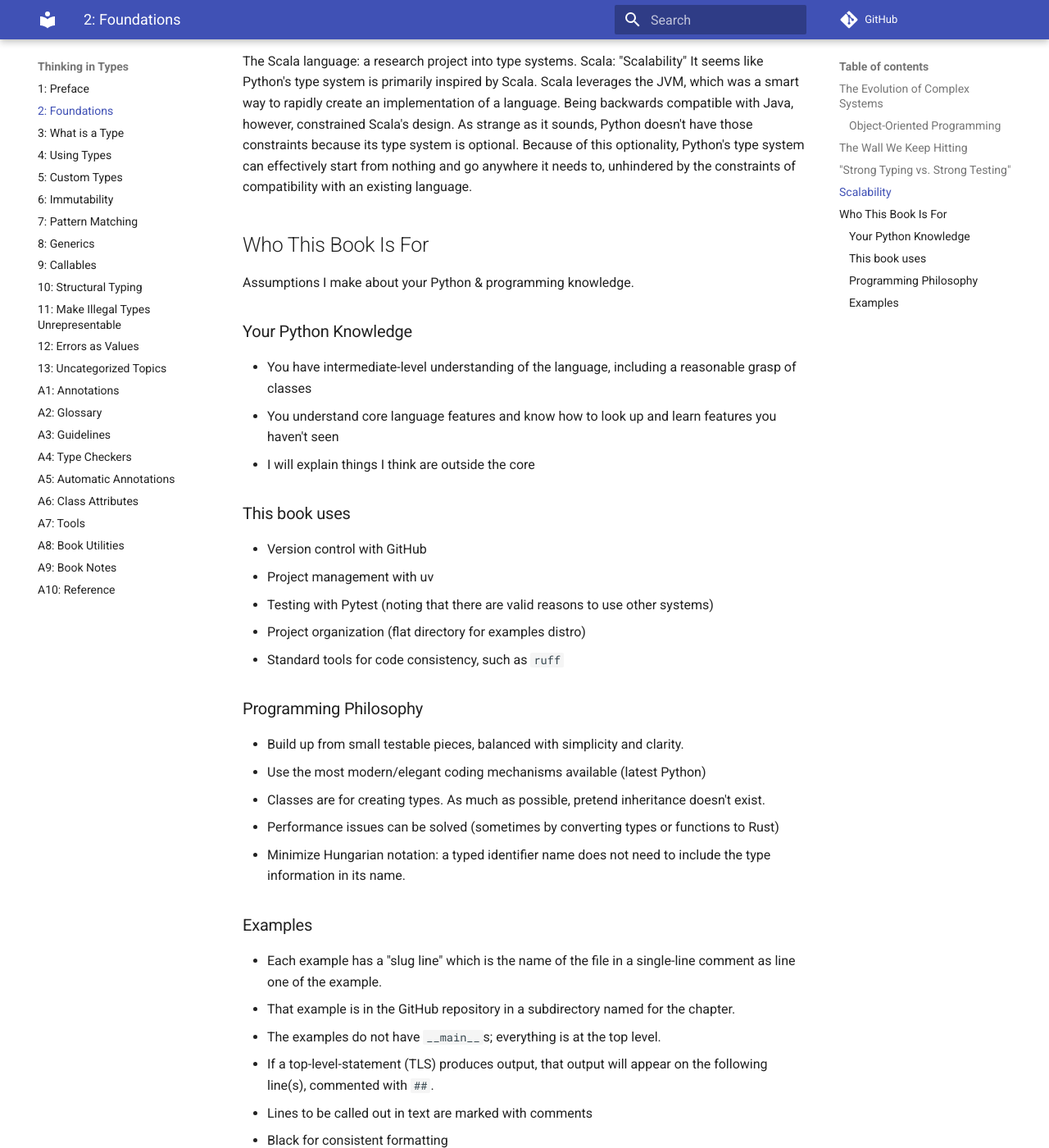
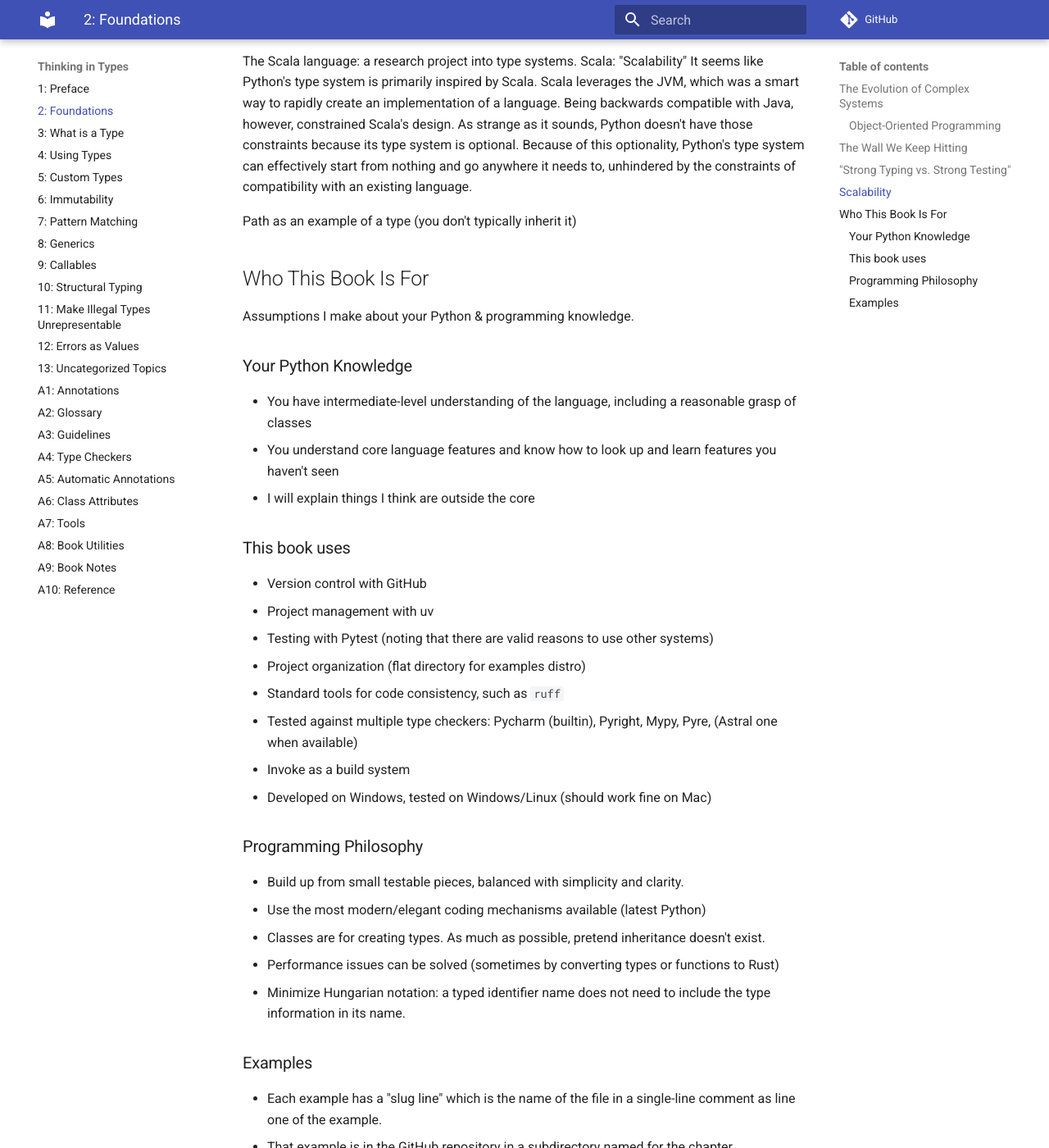
Before and after one commit to ThinkingInTypes/ThinkingInTypes.github.io, an MkDocs documentation site: the page built from Chapters/C02_Foundations.md, in a window 1280 px wide and 1400 px high, scrolled down 1278 px. Shown: the whole window at 82% size. Built offline with MkDocs 1.6.1 and Material for MkDocs 9.7.7, drawn with Linux system fonts in a browser that asks for light colours; comment, search, counter and statistics services are not loaded.

Commit message:
Update C02_Foundations.md

```diff
--- a/Chapters/C02_Foundations.md
+++ b/Chapters/C02_Foundations.md
@@ -51,6 +51,8 @@ Being backwards compatible with Java, however, constrained Scala's design.
 As strange as it sounds, Python doesn't have those constraints because its type system is optional.
 Because of this optionality, Python's type system can effectively start from nothing and go anywhere it needs to, unhindered by the constraints of compatibility with an existing language.
 
+Path as an example of a type (you don't typically inherit it)
+
 ## Who This Book Is For
 
 Assumptions I make about your Python & programming knowledge.
@@ -68,6 +70,9 @@ Assumptions I make about your Python & programming knowledge.
 - Testing with Pytest (noting that there are valid reasons to use other systems)
 - Project organization (flat directory for examples distro)
 - Standard tools for code consistency, such as `ruff`
+- Tested against multiple type checkers: Pycharm (builtin), Pyright, Mypy, Pyre, (Astral one when available)
+- Invoke as a build system
+- Developed on Windows, tested on Windows/Linux (should work fine on Mac)
 
 ### Programming Philosophy
 
```
